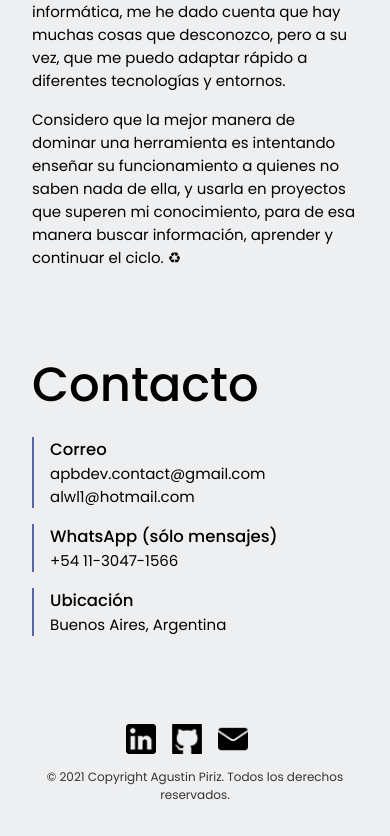
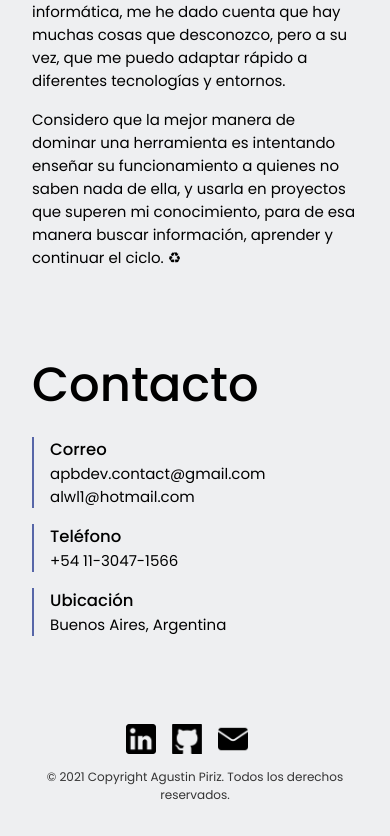
Before and after one commit to StyledDEV/portfolio, a React (Create React App) app: page / in a window 390 px wide. Shown: the part 966-1802 px from the top of the page. Built offline with nearby package versions, Linux system fonts and the light colour scheme.

Commit message:
replacing phone box name in contact item

```diff
--- a/src/components/sections/Contact.js
+++ b/src/components/sections/Contact.js
@@ -7,7 +7,7 @@ export default function Contact() {
       <h2 className="section-title section-contact-title">Contacto</h2>
       <ul className="section-contact-list">
         <ListItem name="Correo" isEmail={true} />
-        <ListItem name="WhatsApp (sólo mensajes)" value="+54 11-3047-1566" />
+        <ListItem name="Teléfono" value="+54 11-3047-1566" />
         <ListItem name="Ubicación" value="Buenos Aires, Argentina" />
       </ul>
     </section>
```
